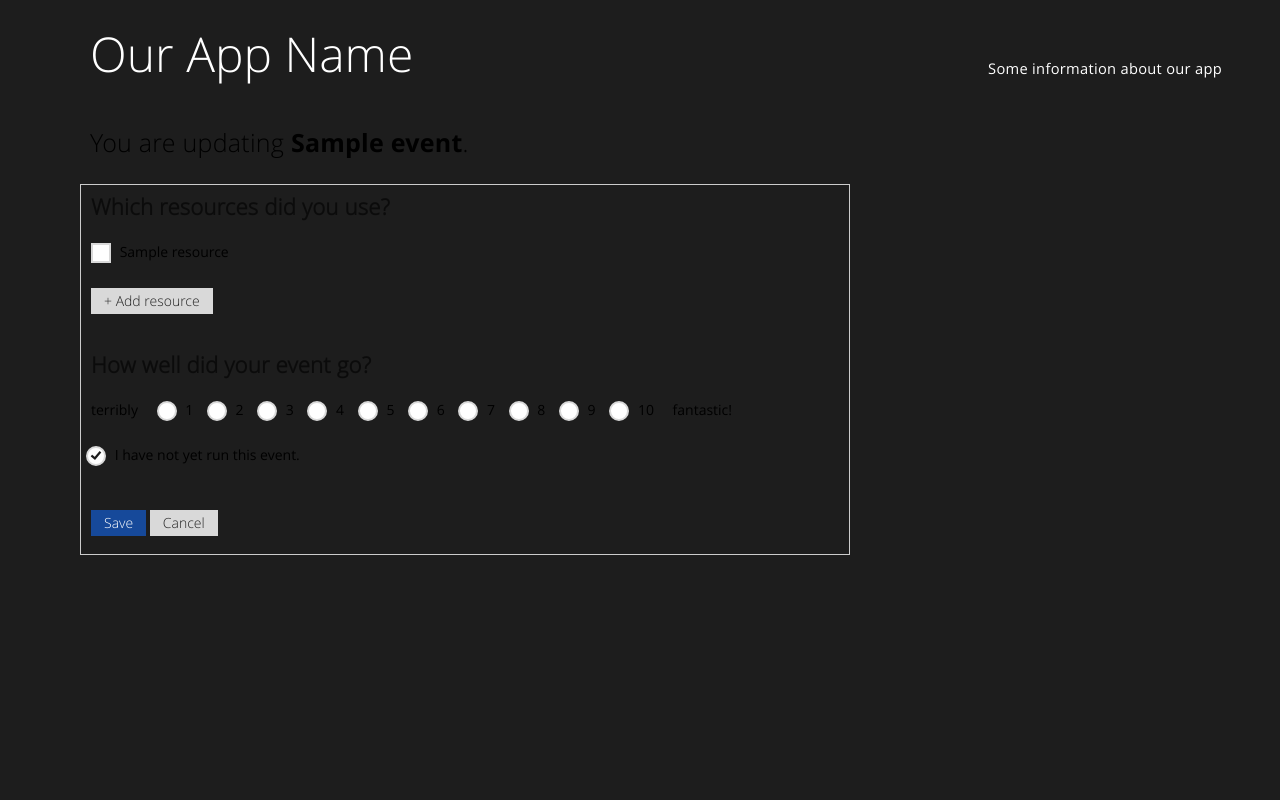
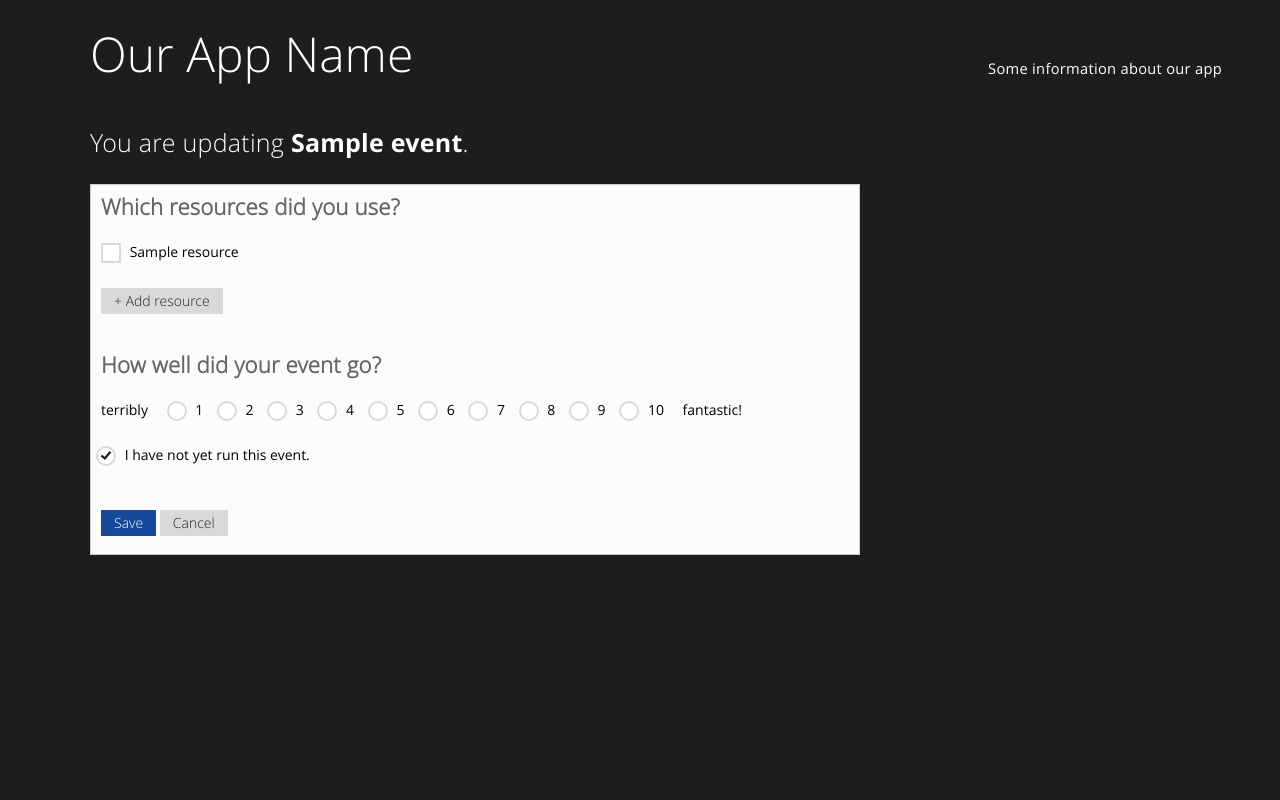
Before and after one commit to ohemorange/gsr14, a Django app: template templates/update.html in a window 1280 px wide. Run offline with Django 3.2, Linux system fonts and the light colour scheme; the template is opened without the code that fills it: most values are stand-ins (such as "Sample title", 1, 10 or a date in 2020); some libraries are stand-ins or nearby versions.

Commit message:
update page colors fixed

```diff
--- a/templates/update.html
+++ b/templates/update.html
@@ -2,9 +2,9 @@
 
 {% block body %}
 
-<h2>You are updating <strong>{{ event.name }}</strong>.</h2><br>
+<h2 class="fg-white">You are updating <strong>{{ event.name }}</strong>.</h2><br>
 
-<div class ="form" style="width:770px;">
+<div class ="form" style="width:770px;margin-left:10px;background-color:fcfcfc">
 <form action="{% url 'save_update' event.id %}" method="post">
 {% csrf_token %}
 <label><h3>Which resources did you use?</h3></label>
```
